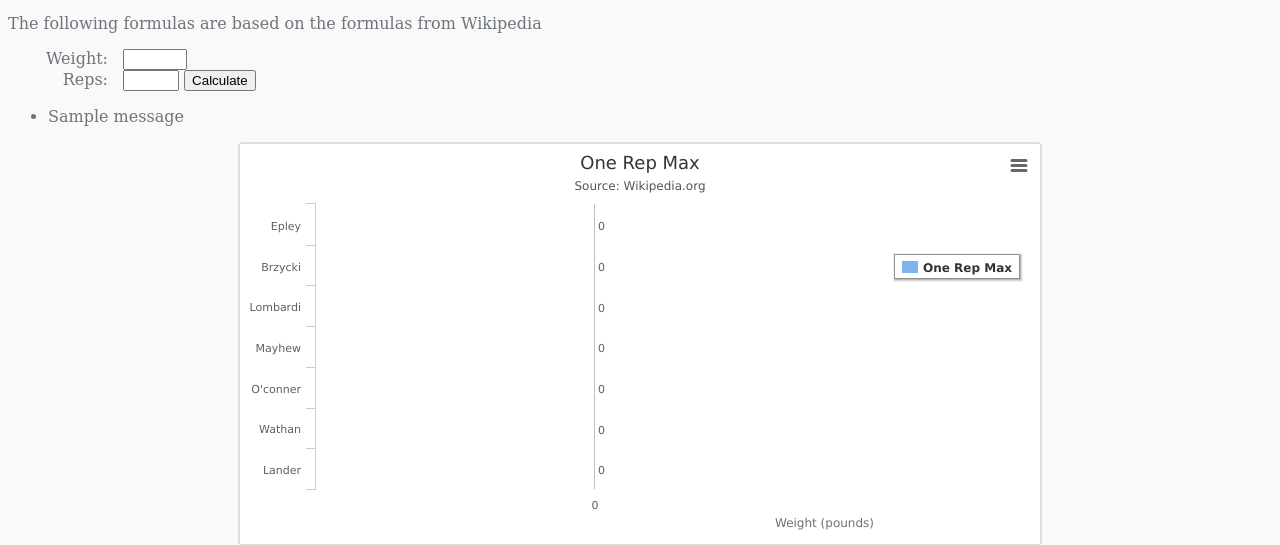
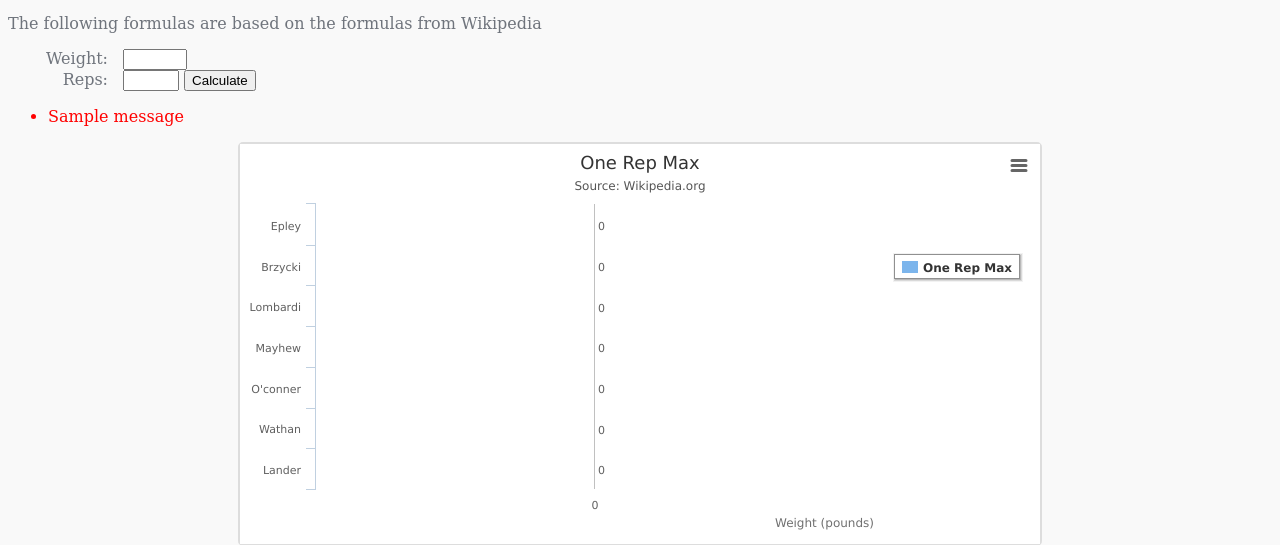
Before and after one commit to paulmouzas/one_rep_max, a Flask app: page / in a window 1280 px wide. Shown: the part 123-668 px from the top of the page. Run offline with Flask 2, Linux system fonts and the light colour scheme; one stand-in notice (Sample message) is shown; some libraries are stand-ins or nearby versions.

Commit message:
edit error message

```diff
--- a/app/templates/index.html
+++ b/app/templates/index.html
@@ -87,7 +87,7 @@ $(function () {
     {% if messages %}
     <ul>
     {% for message in messages %}
-        <li>{{ message }} </li>
+        <li style="color:red">{{ message }} </li>
     {% endfor %}
         </ul>
     {% endif %}
--- a/app/views.py
+++ b/app/views.py
@@ -27,5 +27,5 @@ def results():
             form = form,
             w = w,
             r = r)
-    flash('For Weight enter a number between 20-100 lb and for Reps between 2-10')
+    flash('For Weight enter a number between 20-500 lb and for Reps between 2-10')
     return redirect('/')
```
Also changed, not shown: 4 other files.
